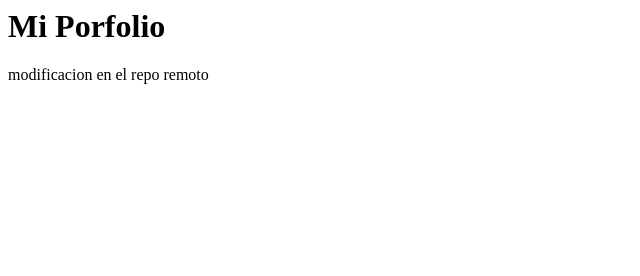
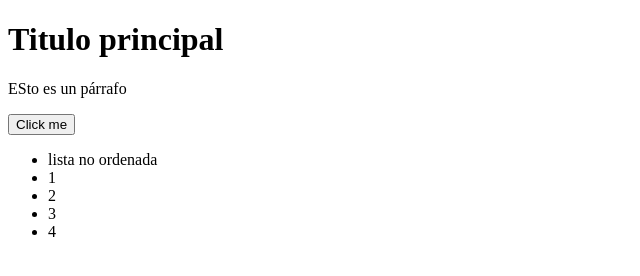
Before and after one commit to Jennifer-Fernandez/Portfolio-FrontEnd, a plain HTML site: page index.html in a window 1280 px wide. Shown: the whole page, without its empty margins (0-640 px from the left). Drawn offline with Linux system fonts and the light colour scheme.

Commit message:
maquetando 1

```diff
--- a/index.html
+++ b/index.html
@@ -1,2 +1,23 @@
-<h1>Mi Porfolio</h1>
-<p>modificacion en el repo remoto</p>
+<!DOCTYPE html>
+<html lang="es">
+<head>
+    <meta charset="UTF-8">
+    <meta http-equiv="X-UA-Compatible" content="IE=edge">
+    <meta name="viewport" content="width=device-width, initial-scale=1.0">
+    <title>Jennifer Fernandez</title>
+
+    <link rel="stylesheet" href="styles.css">
+</head>
+<body>
+    <h1>Titulo principal</h1>
+    <p>ESto es un párrafo</p>
+    <button>Click me</button>
+    <ul>
+        <li>lista no ordenada</li>
+        <li>1</li>
+        <li>2</li>
+        <li>3</li>
+        <li>4</li>
+    </ul>
+</body>
+</html>
```
